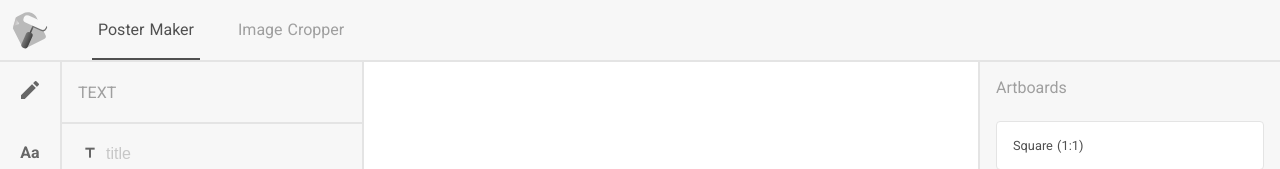
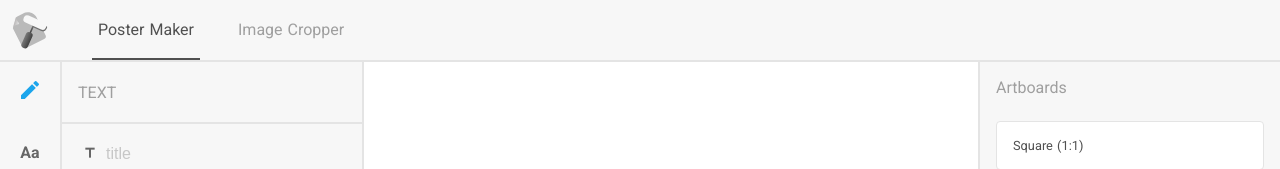
Before and after one commit to bedirhanyildirim/Poster-Maker, a Vue app in the folder poster-maker/: page /poster-maker in a window 1280 px wide. Shown: the top 169 px of the page. Built offline with nearby package versions, Linux system fonts and the light colour scheme; no server answers.

Commit message:
feat: toolbar display selected menu

```diff
--- a/poster-maker/src/components/PosterMaker/ToolBar/ToolBarContent.vue
+++ b/poster-maker/src/components/PosterMaker/ToolBar/ToolBarContent.vue
@@ -1,5 +1,6 @@
 <template>
 <div id="tool-bar-content">
+  <div class="tool-bar-content-group" v-if="isSelected(this.toolBarMenu.TEXT)">
     <ToolBarContentTitle title="Text"></ToolBarContentTitle>
     <ToolBarContentItem>
       <TitleInput></TitleInput>
@@ -17,6 +18,19 @@
       <LocationInput></LocationInput>
     </ToolBarContentItem>
   </div>
+  <div class="tool-bar-content-group" v-if="isSelected(this.toolBarMenu.FONT)">
+    <ToolBarContentTitle title="Fonts"></ToolBarContentTitle>
+  </div>
+  <div class="tool-bar-content-group" v-if="isSelected(this.toolBarMenu.ALIGN)">
+    <ToolBarContentTitle title="Alignment"></ToolBarContentTitle>
+  </div>
+  <div class="tool-bar-content-group" v-if="isSelected(this.toolBarMenu.COLOR)">
+    <ToolBarContentTitle title="Colors"></ToolBarContentTitle>
+  </div>
+  <div class="tool-bar-content-group" v-if="isSelected(this.toolBarMenu.BACKGROUND)">
+    <ToolBarContentTitle title="Background"></ToolBarContentTitle>
+  </div>
+</div>
 </template>
 
 <script>
@@ -27,6 +41,7 @@ import SubjectInput from "@/components/PosterMaker/Inputs/SubjectInput";
 import DateInput from "@/components/PosterMaker/Inputs/DateInput";
 import TimeInput from "@/components/PosterMaker/Inputs/TimeInput";
 import LocationInput from "@/components/PosterMaker/Inputs/LocationInput";
+import { mapState } from "vuex";
 
 export default {
   components: {
@@ -37,6 +52,17 @@ export default {
     DateInput,
     TimeInput,
     LocationInput
+  },
+  computed: {
+    ...mapState('posterMaker', [
+      'toolBarMenu',
+      'selectedToolBar'
+    ])
+  },
+  methods: {
+    isSelected(name) {
+      return this.selectedToolBar === name
+    }
   }
 }
 </script>
--- a/poster-maker/src/components/PosterMaker/ToolBar/ToolBarMenu.vue
+++ b/poster-maker/src/components/PosterMaker/ToolBar/ToolBarMenu.vue
@@ -1,18 +1,39 @@
 <template>
 <div id="tool-bar-menu">
-  <ToolBarMenuItem icon-name="edit"></ToolBarMenuItem>
-  <ToolBarMenuItem text="Aa"></ToolBarMenuItem>
-  <ToolBarMenuItem icon-name="format_align_left"></ToolBarMenuItem>
-  <ToolBarMenuItem icon-name="palette"></ToolBarMenuItem>
-  <ToolBarMenuItem icon-name="wallpaper"></ToolBarMenuItem>
+  <ToolBarMenuItem
+    icon-name="edit"
+    :name="this.toolBarMenu.TEXT"
+  ></ToolBarMenuItem>
+  <ToolBarMenuItem
+    text="Aa"
+    :name="this.toolBarMenu.FONT"
+  ></ToolBarMenuItem>
+  <ToolBarMenuItem
+    icon-name="format_align_left"
+    :name="this.toolBarMenu.ALIGN"
+  ></ToolBarMenuItem>
+  <ToolBarMenuItem
+    icon-name="palette"
+    :name="this.toolBarMenu.COLOR"
+  ></ToolBarMenuItem>
+  <ToolBarMenuItem
+    icon-name="wallpaper"
+    :name="this.toolBarMenu.BACKGROUND"
+  ></ToolBarMenuItem>
 </div>
 </template>
 
 <script>
 import ToolBarMenuItem from "@/components/PosterMaker/ToolBar/ToolBarMenuItem";
+import { mapState } from "vuex";
 export default {
   components: {
     ToolBarMenuItem
+  },
+  computed: {
+    ...mapState('posterMaker', [
+      "toolBarMenu"
+    ])
   }
 }
 </script>
@@ -22,7 +43,6 @@ export default {
   width: 62px;
   display: flex;
   flex-direction: column;
-  transition: all 200ms ease;
   border-right: 2px solid #E4E4E4;
 }
 </style>
--- a/poster-maker/src/components/PosterMaker/ToolBar/ToolBarMenuItem.vue
+++ b/poster-maker/src/components/PosterMaker/ToolBar/ToolBarMenuItem.vue
@@ -1,6 +1,6 @@
 <template>
-<div id="tool-bar-menu-item">
-  <a class="icon-button">
+<div id="tool-bar-menu-item" @click="select">
+  <a class="icon-button" :class="isSelected">
     <span v-if="iconName" class="material-icons">
       {{ iconName }}
     </span>
@@ -12,6 +12,8 @@
 </template>
 
 <script>
+import { mapMutations, mapState } from "vuex";
+
 export default {
   props: {
     iconName: {
@@ -21,6 +23,22 @@ export default {
     text: {
       type: String,
       required: false
+    },
+    name: {
+      type: String,
+      required: true
+    }
+  },
+  computed: {
+    ...mapState('posterMaker', ['selectedToolBar']),
+    isSelected() {
+      return this.selectedToolBar === this.name ? 'active' : ''
+    }
+  },
+  methods: {
+    ...mapMutations('posterMaker', ['setToolBar']),
+    select() {
+      this.setToolBar(this.name)
     }
   }
 }
@@ -42,6 +60,7 @@ export default {
     padding: 8px;
     color: #666666;
     font-weight: 600;
+    transition: all 200ms ease;
 
     &:hover {
       color: #333333;
--- a/poster-maker/src/store/posterMaker.js
+++ b/poster-maker/src/store/posterMaker.js
@@ -9,7 +9,15 @@ const state = {
   layouts: [],
   selectedLayout: undefined,
   fonts: [],
-    selectedFont: undefined
+  selectedFont: undefined,
+  toolBarMenu: {
+    TEXT: 'TEXT',
+    FONT: 'FONT',
+    ALIGN: 'ALIGN',
+    COLOR: 'COLOR',
+    BACKGROUND: 'BACKGROUND'
+  },
+  selectedToolBar: 'TEXT'
 }
 
 const getters = {
@@ -50,6 +58,9 @@ const mutations = {
   selectFont(state, font) {
     state.colors = font
   },
+  setToolBar(state, menu) {
+    state.selectedToolBar = menu
+  }
 }
 
 const actions = {
```
Lines whose indentation alone changed are shown as unchanged.
